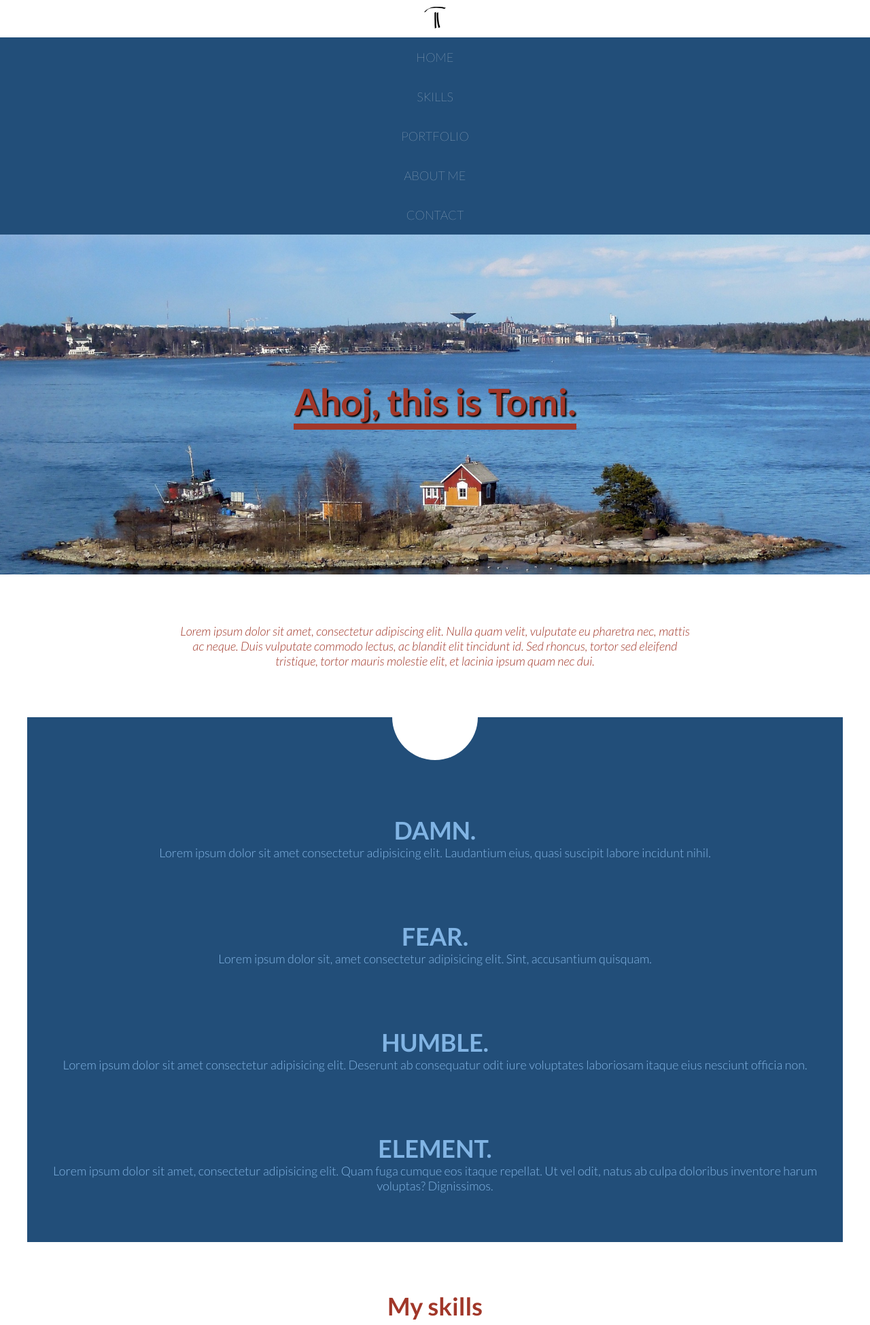
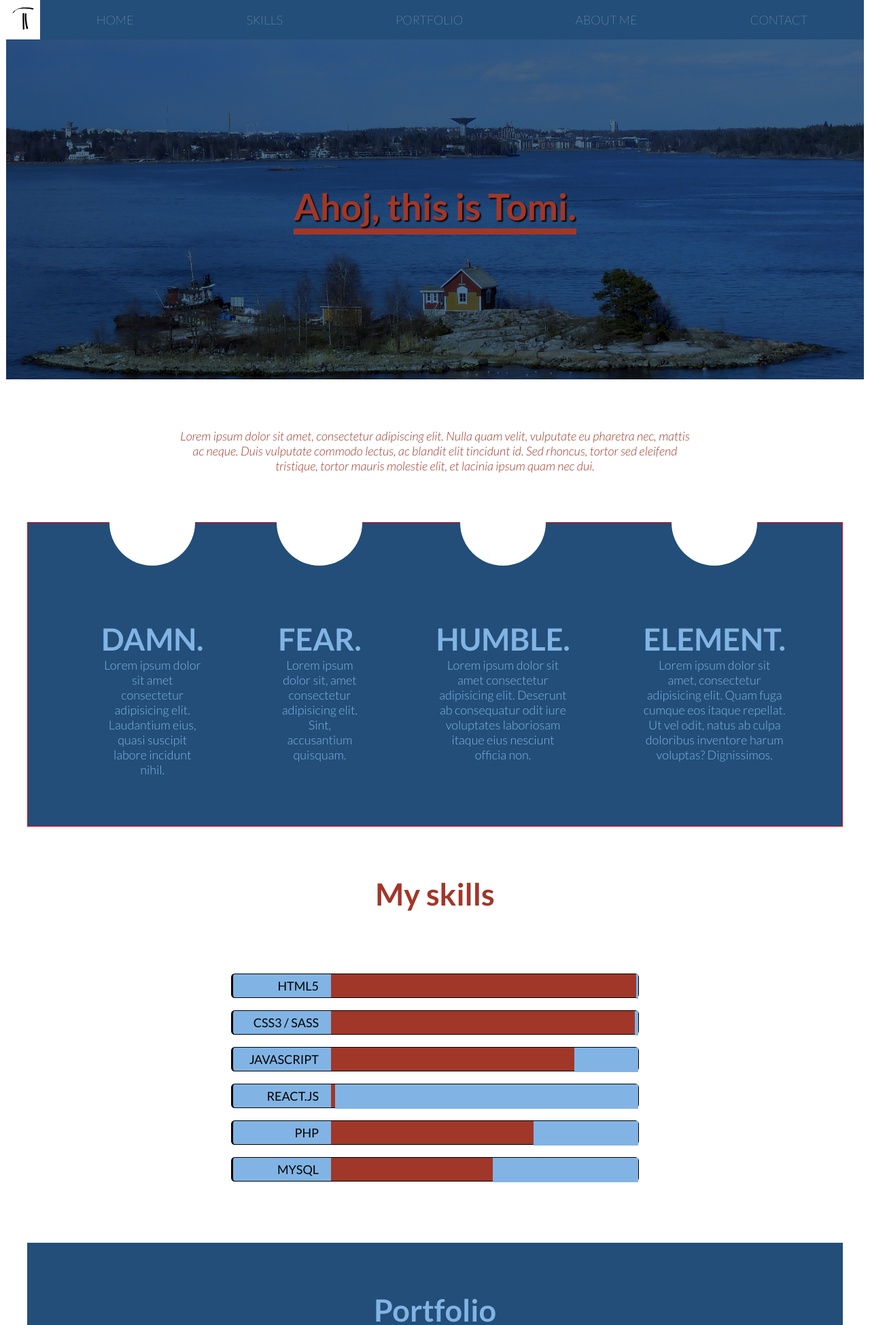
Before and after one commit to tholsti/portfolio-project, a PHP site: page /assets/index.html in a window 1280 px wide. Shown: the top 1949 px of the page at 68% size. Run offline with PHP 8.4, Linux system fonts and the light colour scheme; style sheets or scripts are compiled from the project's sources; some libraries are stand-ins or nearby versions.

Commit message:
html and css more or less done

```diff
--- a/portfolio/src/assets/index.html
+++ b/portfolio/src/assets/index.html
@@ -6,7 +6,7 @@
   <meta http-equiv="X-UA-Compatible" content="IE=edge">
   <title>Portfolio</title>
   <meta name="viewport" content="width=device-width, initial-scale=1">
-  <link rel="stylesheet" type="text/css" media="screen" href="/index.css" />
+  <link rel="stylesheet" type="text/css" media="screen" href="index.css" />
   <link href="https://fonts.googleapis.com/css?family=Lato:100,100italic,300,300italic,regular,italic,700,700italic,900,900italic"
     rel="stylesheet" />
   <link rel="stylesheet" href="https://use.fontawesome.com/releases/v5.3.1/css/all.css" integrity="sha384-mzrmE5qonljUremFsqc01SB46JvROS7bZs3IO2EmfFsd15uHvIt+Y8vEf7N7fWAU"
@@ -16,19 +16,19 @@
 <body>
   <div class="container">
     <nav>
-    <div class="logo"><img src="/img/logo.svg" width="32px" alt="logo"></div>
-    <div class="nav"><a href="">HOME</a></div>
-    <div class="nav"><a href="">SKILLS</a></div>
-    <div class="nav"><a href="">PORTFOLIO</a></div>
-    <div class="nav"><a href="">ABOUT ME</a></div>
-    <div class="nav"><a href="">CONTACT</a></div>
+      <div class="logo"><img src="img/logo.svg" width="32px" alt="logo"></div>
+      <div class="nav"><a href="#intro-upper">HOME</a></div>
+      <div class="nav"><a href="#skills">SKILLS</a></div>
+      <div class="nav"><a href="#portfolio">PORTFOLIO</a></div>
+      <div class="nav"><a href="#about-me">ABOUT ME</a></div>
+      <div class="nav"><a href="#contact">CONTACT</a></div>
     </nav>
 
     <header>
       <h1>Ahoj, this is Tomi.</h1>
     </header>
 
-  <section class="intro-upper">
+    <section id="intro-upper" class="intro-upper">
       <p>Lorem ipsum dolor sit amet, consectetur adipiscing elit. Nulla quam velit, vulputate eu pharetra nec, mattis
         ac
         neque. Duis vulputate commodo lectus, ac blandit elit tincidunt id. Sed rhoncus, tortor sed eleifend tristique,
@@ -37,17 +37,20 @@
     </section>
 
     <section class="intro-panel">
-    <div class="intro-lower">
+      <div class="intro-half">
         <div class="wisdom">
           <div class="bubble"> </div>
           <h2>DAMN.</h2>
-        Lorem ipsum dolor sit amet consectetur adipisicing elit. Laudantium eius, quasi suscipit labore incidunt nihil.
+          Lorem ipsum dolor sit amet consectetur adipisicing elit. Laudantium eius, quasi suscipit labore incidunt
+          nihil.
         </div>
         <div class="wisdom">
           <div class="bubble bubble2"> </div>
           <h2>FEAR.</h2>
           Lorem ipsum dolor sit, amet consectetur adipisicing elit. Sint, accusantium quisquam.
         </div>
+      </div>
+      <div class="intro-half">
         <div class="wisdom">
           <div class="bubble bubble3"> </div>
           <h2>HUMBLE.</h2>
@@ -65,131 +68,126 @@
       </div>
     </section>
 
-  <section class="skills">
+    <section id="skills" class="skills">
       <h2>My skills</h2>
 
-    <div class="skills-block">
-
-      <div class="skills-panel">
       <div class="skill">
         <div class="skill-name">
           HTML5
         </div>
-          <div class="skill-bar" style="flex-grow: .8;">
+        <div class="knob" style="width:100%"></div>
+        <div class="skill-bar">
           &nbsp;
         </div>
       </div>
+
       <div class="skill">
         <div class="skill-name">
-            CSS3
+          CSS3 / SASS
         </div>
-          <div class="skill-bar" style="flex-grow: .8;">
+        <div class="knob" style="width:75%"></div>
+        <div class="skill-bar">
           &nbsp;
         </div>
       </div>
+
+      <div class="skill">
+        <div class="skill-name">
+          JAVASCRIPT
+        </div>
+        <div class="knob" style="width:60%"></div>
+        <div class="skill-bar">
+          &nbsp;
+        </div>
+      </div>
+
       <div class="skill">
         <div class="skill-name">
           REACT.JS
         </div>
-          <div class="skill-bar" style="flex-grow: .0;">
+        <div class="knob" style="width:1%"></div>
+        <div class="skill-bar">
           &nbsp;
         </div>
       </div>
-      </div>
-      <div class="skills-panel">
-        <div class="skill">
-          <div class="skill-name">
-            GIT
-          </div>
-          <div class="skill-bar" style="flex-grow: .5;">
-            &nbsp;
-          </div>
-        </div>
+
       <div class="skill">
         <div class="skill-name">
           PHP
         </div>
-          <div class="skill-bar" style="flex-grow: .01;">
-            &nbsp;
-          </div>
-        </div>
-        <div class="skill">
-          <div class="skill-name">
-            JAVASCRIPT
-          </div>
-          <div class="skill-bar" style="flex-grow: .2;">
+        <div class="knob" style="width:50%"></div>
+        <div class="skill-bar">
           &nbsp;
         </div>
       </div>
 
+      <div class="skill">
+        <div class="skill-name">
+          MYSQL
+        </div>
+        <div class="knob" style="width:40%"></div>
+        <div class="skill-bar">
+          &nbsp;
         </div>
       </div>
     </section>
 
-  <section class="portfolio">
+    <section id="portfolio" class="portfolio">
       <h2>
         Portfolio
       </h2>
       <div class="portfolio-panel">
         <div class="project">
-        <img src="/img/Doge3.jpg" alt="">
+          <img src="img/Doge3.jpg" alt="">
           <p>Lorem ipsum, dolor sit amet consectetur adipisicing elit. Cumque placeat quas omnis sapiente earum
             doloremque voluptatem ex autem quia labore reiciendis, ducimus similique facere quaerat, saepe repudiandae
             tempore, incidunt hic minus? Laboriosam a excepturi hic.</p>
         </div>
         <div class="project">
-        <img src="/img/Doge3.jpg" alt="">
-        <p>Lorem ipsum, dolor sit amet consectetur adipisicing elit. Cumque placeat quas omnis sapiente earum
-          doloremque voluptatem ex autem quia labore reiciendis, ducimus similique facere quaerat, saepe repudiandae
-          tempore, incidunt hic minus? Laboriosam a excepturi hic.</p>
-      </div>
+          <img src="img/Doge3.jpg" alt="">
+          <p>Lorem ipsum dolor sit amet consectetur adipisicing elit. Sequi, tenetur quasi dolorem pariatur debitis
+            voluptatum deleniti illo non repellendus iste repellat dolore totam natus iusto, asperiores assumenda,
+            consequuntur rem harum ea dolorum facilis. Repellendus illo delectus animi impedit ipsa dolore rem a
+            tempora, porro maiores error corrupti temporibus in neque.</p>
         </div>
       </div>
       <div class="portfolio-panel">
         <div class="project">
-        <img src="/img/Doge3.jpg" alt="">
-        <p>Lorem ipsum, dolor sit amet consectetur adipisicing elit. Cumque placeat quas omnis sapiente earum
-          doloremque voluptatem ex autem quia labore reiciendis, ducimus similique facere quaerat, saepe repudiandae
-          tempore, incidunt hic minus? Laboriosam a excepturi hic.</p>
+          <img src="img/Doge3.jpg" alt="">
+          <p>Lorem ipsum dolor sit amet consectetur, adipisicing elit. Maiores nostrum eaque corrupti recusandae cum
+            ipsam odio debitis harum vel libero, et quibusdam necessitatibus numquam amet?</p>
         </div>
 
         <div class="project">
-        <img src="/img/Doge3.jpg" alt="">
-        <p>Lorem ipsum, dolor sit amet consectetur adipisicing elit. Cumque placeat quas omnis sapiente earum
-          doloremque voluptatem ex autem quia labore reiciendis, ducimus similique facere quaerat, saepe repudiandae
-          tempore, incidunt hic minus? Laboriosam a excepturi hic.</p>
-      </div>
+          <img src="img/Doge3.jpg" alt="">
+          <p>Lorem ipsum dolor sit amet, consectetur adipisicing elit. Asperiores, quam. Officiis voluptates, saepe,
+            sint quas tenetur quod dolores nostrum explicabo quasi numquam necessitatibus asperiores repellat, magni
+            voluptate atque excepturi mollitia vitae? Sapiente, maiores vel.</p>
         </div>
       </div>
     </section>
 
-  <section class="about">
+    <section id="about-me" class="about">
       <h2>About me</h2>
       <div class="about-panel">
 
         <div class="about-item">
-        <img src="/img/doge2.jpg" alt="me">
+          <img src="img/doge2.jpg" alt="me">
         </div>
         <div class="about-item about-text">
           <p>Lorem ipsum dolor, sit amet consectetur adipisicing elit. Laboriosam veritatis, tempore magni sunt officia
-          in
-          explicabo numquam perspiciatis at eum minus porro ducimus id nemo aperiam fugit, ratione excepturi ab odit
-          enim
-          possimus! Repellat, libero beatae? Magnam, dolorem reiciendis, magni consequatur sunt assumenda et
-          dignissimos
-          suscipit nesciunt distinctio totam fugiat!</p>
-        <p>Lorem ipsum dolor, sit amet consectetur adipisicing elit. Laboriosam veritatis, tempore magni sunt officia
-          in
-          explicabo numquam perspiciatis at eum minus porro ducimus id nemo aperiam fugit, ratione excepturi ab odit
-          enim
-          possimus! Repellat, libero beatae? Magnam, dolorem reiciendis, magni consequatur sunt assumenda et
-          dignissimos
-          suscipit nesciunt distinctio totam fugiat!</p>
+            in explicabo numquam perspiciatis at eum minus porro ducimus id nemo aperiam fugit, ratione excepturi ab
+            odit enim possimus! Repellat, libero beatae? Magnam, dolorem reiciendis, magni consequatur sunt assumenda
+            et dignissimos suscipit nesciunt distinctio totam fugiat!</p>
+          <p>Lorem ipsum dolor, sit amet consectetur adipisicing elit. Qui, quo inventore rerum temporibus sapiente
+            quas voluptate in sed ea natus, dolor totam repellendus quidem ducimus libero iste explicabo facere. Iste
+            eius sint provident molestias a earum magnam omnis sapiente iure. Consequatur omnis aliquam ducimus
+            eligendi architecto minus repellendus, quod veritatis.</p>
         </div>
 
     </section>
 
-  <section class="find-me">
+    <section id="find-me" class="find-me">
       <h2>
         Find me
       </h2>
@@ -200,19 +198,21 @@
       </div>
     </section>
 
-  <section class="contact">
+    <section id="contact" class="contact">
       <h2>
         Contact me
       </h2>
 
       <form>
         <div class="row">
-        <div class="col">
           <input type="text" class="form-control form-control-lg" placeholder="First name">
-        </div>
-        <div class="col">
           <input type="text" class=" form-control form-control-lg" placeholder="Last name">
         </div>
+        <div class="row">
+          <textarea name="" id="" cols="30" rows="10" placeholder="Leave me a note!"></textarea>
+        </div>
+        <div class="row">
+            <input type="submit" value="SUBMIT">
           </div>
       </form>
     </section>
--- a/portfolio/src/scss/index.scss
+++ b/portfolio/src/scss/index.scss
@@ -2,7 +2,7 @@ $header-text: #a13729;
 $bg-pri: #224e79;
 $bg-sec: #ffffff;
 $sec-text: #81b4e4;
-$hover: red;
+$hover: black;
 $dark: #000000;
 $h-padding: 4rem 0 4rem 0;
 $b-padding: 4rem;
@@ -10,6 +10,7 @@ $b-padding: 4rem;
 * {
   margin: 0;
   padding: 0;
+  box-sizing: border-box;
 }
 
 html {
@@ -18,16 +19,9 @@ html {
   font-weight: 300;
 }
 
-.container {
-  display: flex;
-  flex-direction: column;
-  background-color: $bg-sec;
-  margin: auto;
-  align-items: center;
-  width: 100vw;
-}
+body {
+  padding: 0 0.5rem 0 0.5rem;
 
-body {
   a {
     color: $bg-sec;
     text-decoration: none;
@@ -47,17 +41,20 @@ body {
   }
 
   h2 {
-    font-size: 2rem;
+    font-size: 2.5rem;
     font-weight: 700;
     text-align: center;
   }
 }
 
+.container {
+  background-color: $bg-sec;
+  margin: 0 auto;
+}
+
 nav {
   display: flex;
   flex-direction: column;
-  // justify-content: space-around;
-  // align-items: center;
   width: 100%;
 
   .nav {
@@ -73,34 +70,33 @@ nav {
   }
 }
 
+@media screen and (min-width: 700px) {
+  nav {
+    flex-direction: row;
+  }
+}
+
 section {
   max-width: 1200px;
+  margin: auto;
 }
 
 header {
   display: flex;
   justify-content: center;
-  background: url("/img/bg.jpg");
+  background-color: rgba(34, 78, 121, 0.8);
+  background-blend-mode: multiply;
+  background-image: url("img/bg.jpg");
+  background-size: cover;
   background-position: center;
-  background-size: cover;
   align-items: center;
   height: 500px;
-  width: 100%;
 }
 
 .blue-elements {
   // shared components for all flex container elements with the blue background - work in progress though
   display: flex;
-  justify-content: center;
-  align-content: flex-start;
-  background: #224e79;
-  color: $sec-text;
-}
-
-.intro-panel {
-  display: flex;
-  justify-content: center;
-  align-content: flex-start;
+  // align-content: flex-start;
   background: #224e79;
   color: $sec-text;
 }
@@ -112,15 +108,24 @@ header {
   background-color: $bg-sec;
   font-style: italic;
   color: $header-text;
-  margin: auto;
+
+}
+
+.intro-panel {
+  @extend .blue-elements;
+  flex-direction: column;
+  padding: 0 3rem 0 3rem;
 }
 
 .wisdom {
   display: flex;
+  flex: 1;
   flex-direction: column;
-  align-self: flex-start;
+  width: 75%;
   text-align: center;
-  padding: 1rem 2rem $b-padding 2rem;
+  padding: 1rem 3rem $b-padding 3rem;
+  margin: auto;
+  align-items: center;
 
   h2 {
     align-self: center;
@@ -133,8 +138,8 @@ header {
     background-color: $bg-sec;
     position: relative;
     top: -4.5rem;
-    align-self: center;
   }
+
   .bubble2,
   .bubble3,
   .bubble4 {
@@ -142,60 +147,92 @@ header {
   }
 }
 
+@media screen and (min-width: 700px) {
+  .intro-panel {
+    // flex-direction: row;
+  }
+  .intro-half {
+    display: flex;
+    flex-direction: row;
+    flex: 1 0;
+  }
+  .wisdom {
+    flex: 1 0;
+    margin: initial;
+
+    .bubble2 {
+      display: block;
+    }
+  }
+}
+
+@media screen and (min-width: 1200px) {
+  .intro-half {
+    flex-direction: row;
+  }
+  .intro-panel {
+    flex-direction: row;
+    justify-content: space-around;
+    align-items: baseline;
+    border: 1px solid red;
+  }
+
+  .bubble3,
+  .bubble2,
+  .bubble4 {
+    display: block !important;
+  }
+}
+
 .skills {
+  padding: $h-padding;
+  flex-grow: 1;
+
   h2 {
     color: $header-text;
     text-align: center;
-    padding-top: $b-padding;
-  }
-
-  .skills-block {
-    // display: flex;
-    // justify-content: center;
-    // margin: $h-padding;
-    // background-color: $bg-sec;
-  }
-
-  .skills-panel {
-    display: flex;
-    // flex: 50%;
-    flex-direction: column;
-    // justify-items: center;
-    // align-items: center;
-    // background-color: $bg-sec;
-    // width: 75%;
+    padding-bottom: $b-padding;
   }
 
   .skill {
     display: flex;
-    // justify-content: flex-start;
-    // justify-self: center;
-    // align-self: center;
-    // width: 75%;
-    margin: 1rem 0rem 1rem 0rem;
+    width: 50%;
+    min-width: 400px;
+    margin: 1rem auto 1rem auto;
     background-color: $sec-text;
     height: 2rem;
     border: $dark solid 1px;
     border-left: $dark solid 3px;
     border-radius: 0.3rem;
   }
+
   .skill-name {
+    flex: 0 0 8rem;
     align-self: center;
     font-weight: 500;
     padding: 0 1em 0 1em;
-    width: 5rem;
+    text-align: right;
   }
 
   .skill-bar {
-    background: $header-text;
-    color: $sec-text;
+    flex: 1;
+    background: $sec-text;
+    height: 2rem;
+  }
+
+  .knob {
+    background-color: $header-text;
   }
 }
 
 .portfolio {
-  @extend .blue-elements;
+  display: flex;
   flex-direction: column;
-  padding-bottom: $b-padding;
+  justify-content: center;
+  align-items: center;
+  // align-content: flex-start;
+  background: #224e79;
+  color: $sec-text;
 
   h2 {
     text-align: center;
```
Also changed, not shown: other parts of portfolio/src/scss/index.scss (+37 -47 lines). Lines whose indentation alone changed are shown as unchanged.
